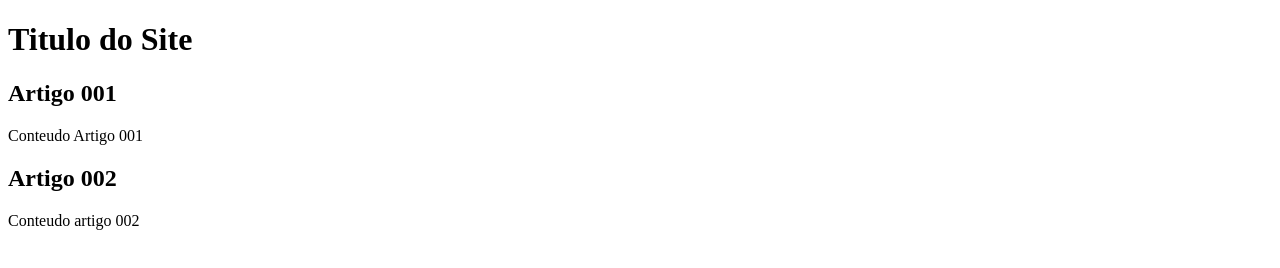
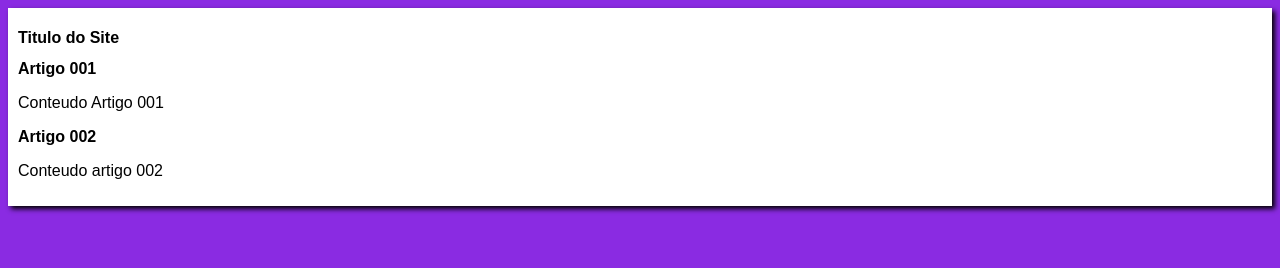
Before and after one commit to Danivalar/projeto-site, a plain HTML site: page index.html in a window 1280 px wide. Drawn offline with Linux system fonts and the light colour scheme.

Commit message:
Comecei desing

```diff
--- /dev/null
+++ b/estilos/style.css
@@ -0,0 +1,16 @@
+*{
+    font-family: Arial, Helvetica, sans-serif;
+    font-size: 16px;
+}
+
+body{
+    background-color: blueviolet;
+}
+main{
+    background-color: white;
+    margin: auto;
+    padding: 10px;
+    box-shadow: 3px 3px 5px rgba(0,0,0.473);
+
+
+}
--- a/index.html
+++ b/index.html
@@ -4,6 +4,7 @@
     <meta charset="UTF-8">
     <meta http-equiv="X-UA-Compatible" content="IE=edge">
     <meta name="viewport" content="width=device-width, initial-scale=1.0">
+    <link rel="stylesheet" href="estilos/style.css">
     <title>Titulo do site</title>
 </head>
 <body>
```
